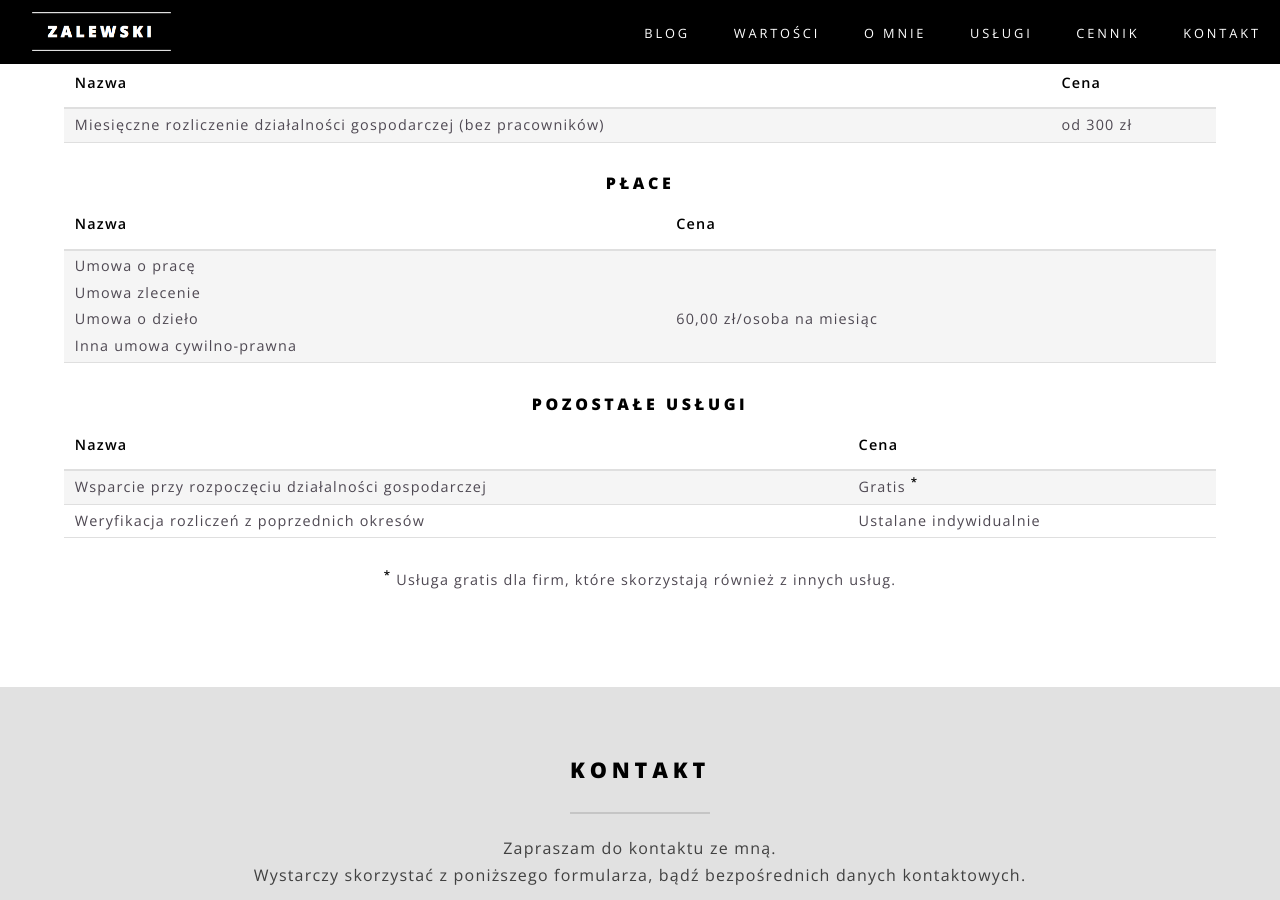
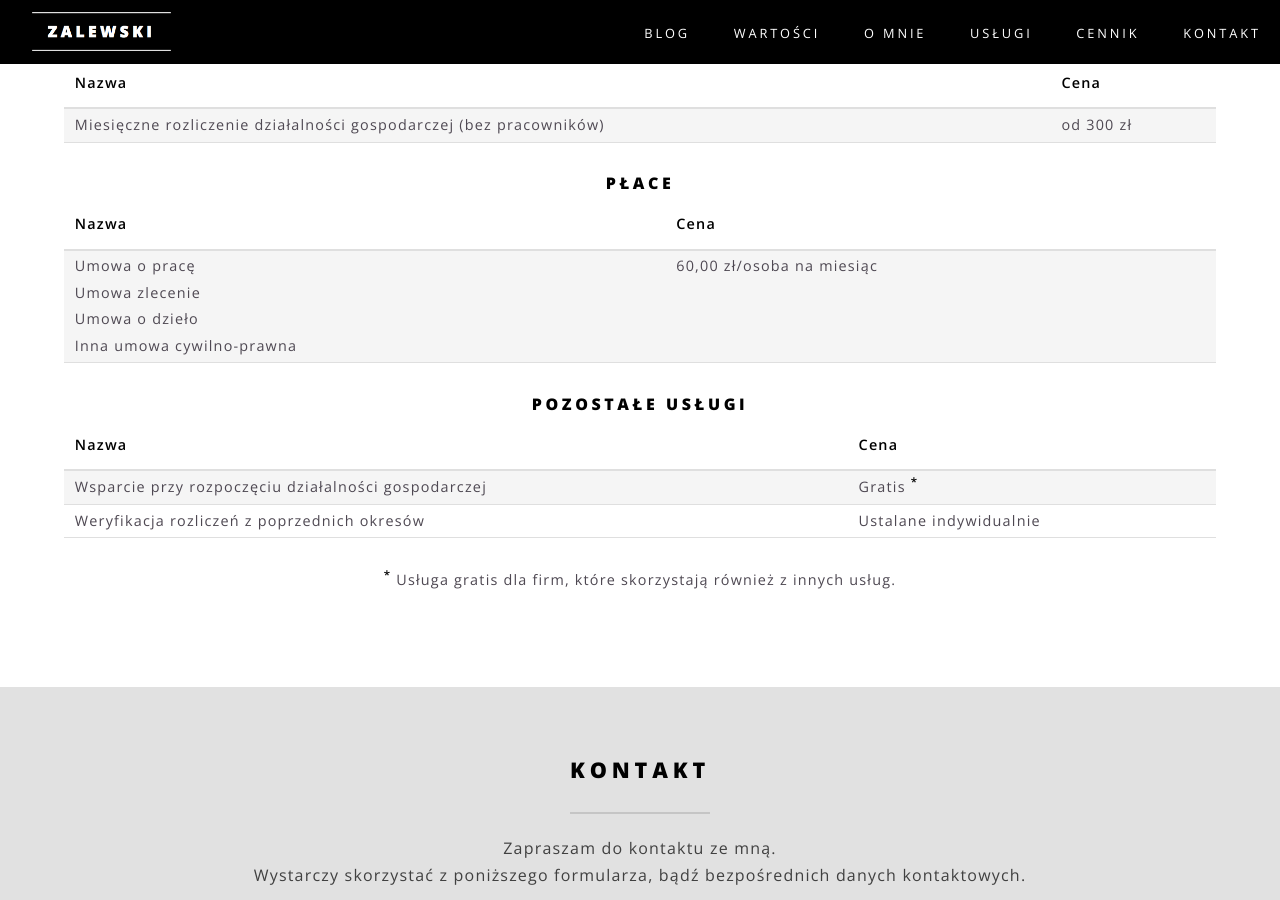
Before and after one commit to zalewskifinance/zalewskifinance.github.io, a Jekyll site: the page built from index.html, in a window 1280 px wide and 900 px high, scrolled down 4547 px. Built offline with Jekyll 4.4.1, drawn with Linux system fonts in a browser that asks for light colours.

Commit message:
Update index.html

```diff
--- a/index.html
+++ b/index.html
@@ -236,9 +236,7 @@ excerpt: Księgowa Warszawa, obsługa księgowa firm Warszawa, księgowy Warszaw
                         <br>Umowa zlecenie
                         <br>Umowa o dzieło
                         <br>Inna umowa cywilno-prawna </td>
-                    <td>
-                        <br>
-                        <br>60,00 zł/osoba na miesiąc</td>
+                    <td>60,00 zł/osoba na miesiąc</td>
                 </tr>
                 </tbody>
             </table>
```
